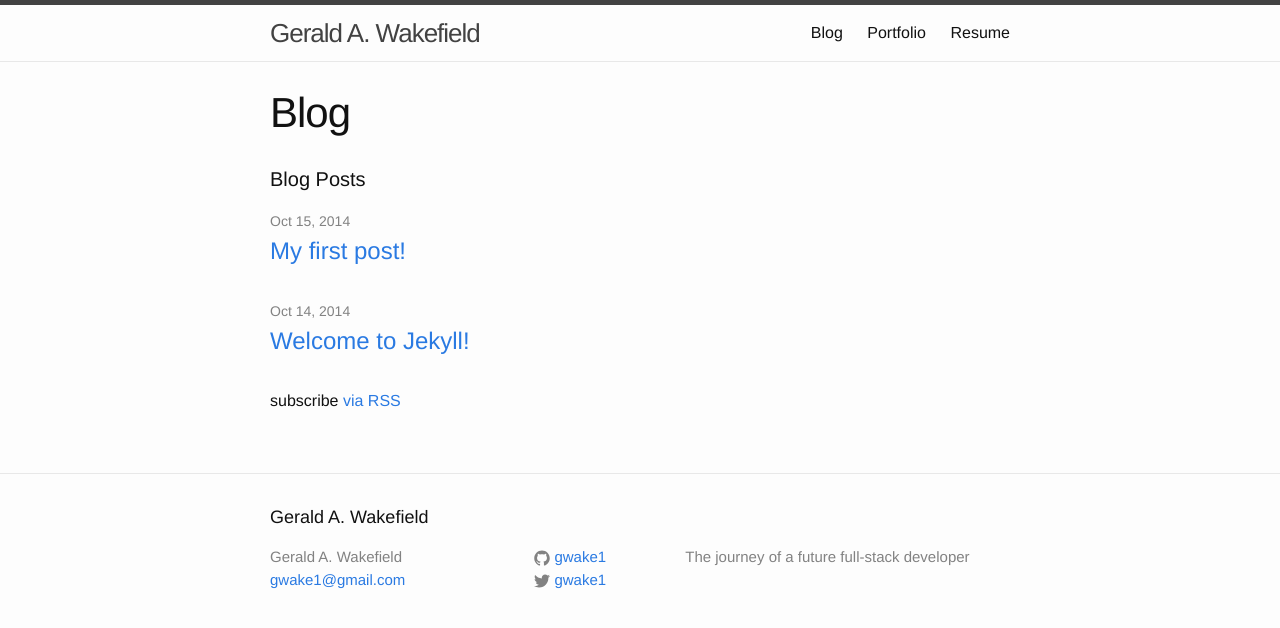
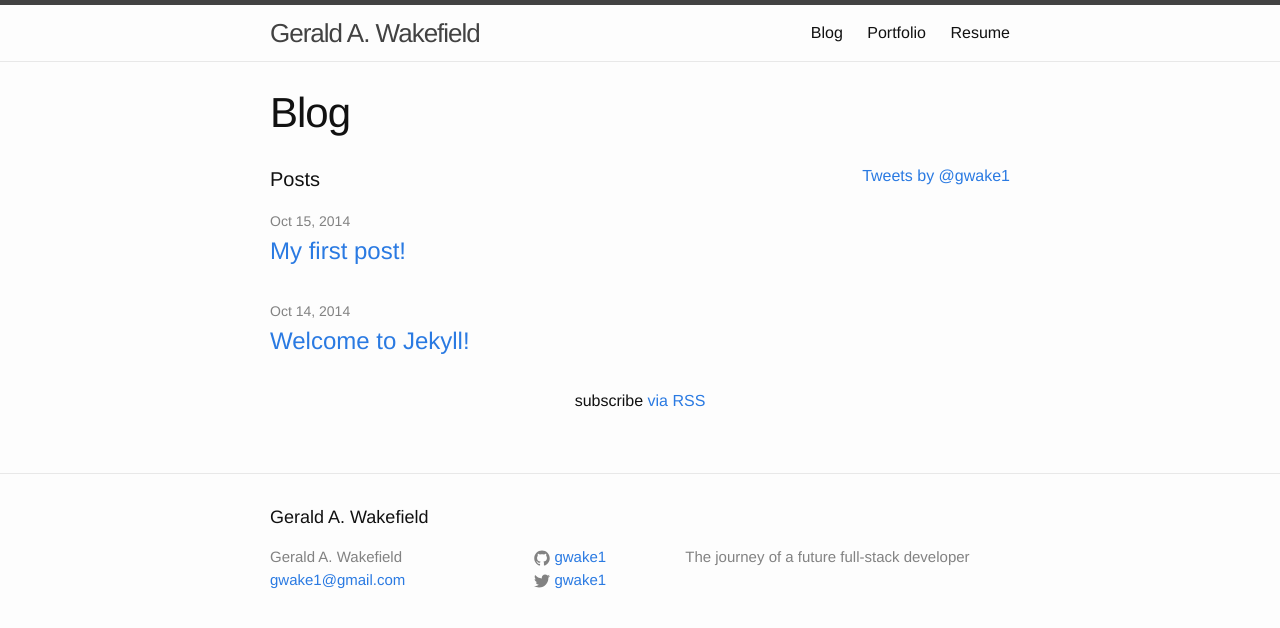
Before and after one commit to gwake1/gwake1.github.io, a Jekyll site: the page built from blog.md, in a window 1280 px wide. Shown: the top 628 px of the page. Built offline with Jekyll 4.4.1, drawn with Linux system fonts in a browser that asks for light colours; comment, search, counter and statistics services are not loaded.

Commit message:
Basic Structure and Twitter Widget Update

```diff
--- a/_config.yml
+++ b/_config.yml
@@ -1,6 +1,6 @@
 # Site settings
 title: "Gerald A. Wakefield"
-email: gwake1@gmail.com
+email: "gwake1@gmail.com"
 description: "The journey of a future full-stack developer"
 baseurl: ""
 url: "gwake1.github.io" # the base hostname & protocol for your site
--- a/_sass/_layout.scss
+++ b/_sass/_layout.scss
@@ -234,3 +234,24 @@
         }
     }
 }
+.twitter#widget {
+	float:right;
+	}
+.blogposts {
+	float:left;
+	left:80%;
+}
+.subscribe {
+	clear:both;
+	text-align:center;
+	}
+.profile-photo {
+	float:left;
+	left:40%;
+	}
+.aboutcontent {
+	float:right;
+	}
+.home {
+	clear:both;
+	}
--- a/blog.md
+++ b/blog.md
@@ -2,19 +2,24 @@
 layout: page
 title: Blog
 ---
-
-  <h1 class="page-heading">Blog Posts</h1>
-
-  <ul class="post-list">
-    {% for post in site.posts %}
-      <li>
-        <span class="post-meta">{{ post.date | date: "%b %-d, %Y" }}</span>
-
-        <h2>
-          <a class="post-link" href="{{ post.url | prepend: site.baseurl }}">{{ post.title }}</a>
-        </h2>
-      </li>
-    {% endfor %}
-  </ul>
-
+<div class="home">
+<div class="blogposts">
+<h1 class="page-heading">Posts</h1>
+<ul class="post-list">
+{% for post in site.posts %}
+<li>
+<span class="post-meta">{{ post.date | date: "%b %-d, %Y" }}</span>
+<h2>
+<a class="post-link" href="{{ post.url | prepend: site.baseurl }}">{{ post.title }}</a>
+</h2>
+</li>
+{% endfor %}
+</ul>
+</div>
+<div class="twitter" id="widget" float:right>
+<a class="twitter-timeline" href="https://twitter.com/gwake1" data-widget-id="522462385269788672">Tweets by @gwake1</a> <script>!function(d,s,id){var js,fjs=d.getElementsByTagName(s)[0],p=/^http:/.test(d.location)?'http':'https';if(!d.getElementById(id)){js=d.createElement(s);js.id=id;js.src=p+"://platform.twitter.com/widgets.js";fjs.parentNode.insertBefore(js,fjs);}}(document,"script","twitter-wjs");</script>
+</div>
+</div>
+<div class="subscribe">
   <p class="rss-subscribe">subscribe <a href="{{ "/feed.xml" | prepend: site.baseurl }}">via RSS</a></p>
+</div>
```
Also changed, not shown: index.md (+14 -15 lines).
